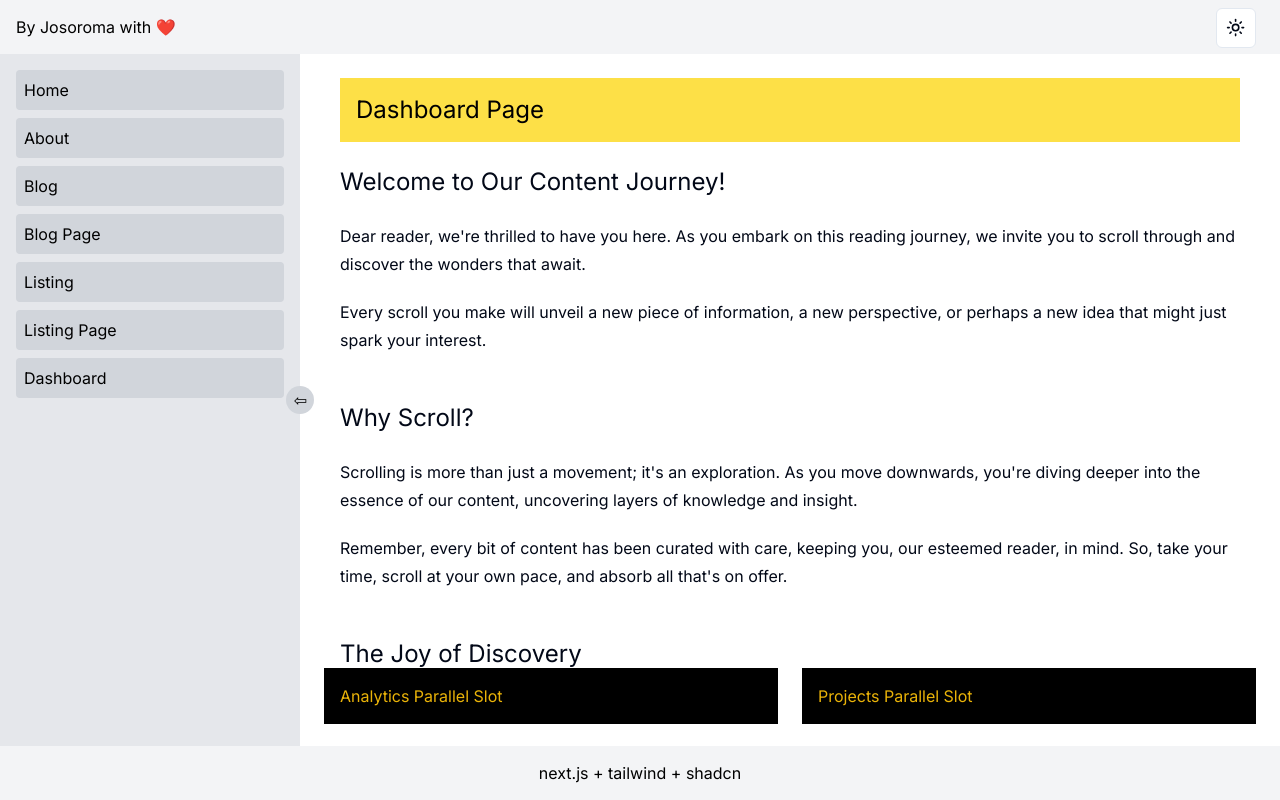
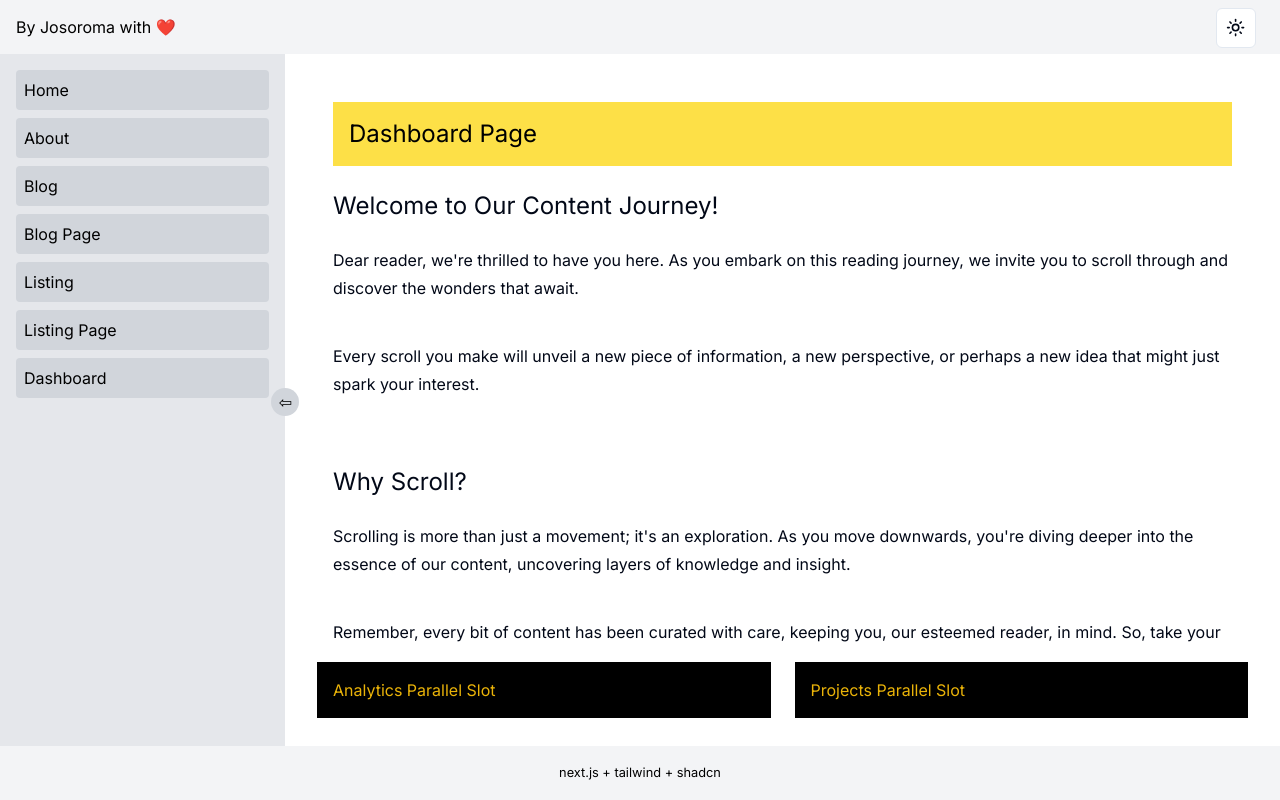
Before and after one commit to josoroma/New-Kidz-On-The-Grid, a Next.js app: page /dashboard in a window 1280 px wide. Built offline with nearby package versions, Linux system fonts and the light colour scheme.

Commit message:
Move from flex to grid

```diff
--- a/app/dashboard/@analytics/page.tsx
+++ b/app/dashboard/@analytics/page.tsx
@@ -1,3 +1,3 @@
 export default function Page() {
-  return <p className="pb-4">Analytics Parallel Slot</p>;
+  return <>Analytics Parallel Slot</>;
 }
--- a/app/dashboard/@projects/page.tsx
+++ b/app/dashboard/@projects/page.tsx
@@ -1,3 +1,3 @@
 export default function Page() {
-  return <p className="pb-4">Projects Parallel Slot</p>;
+  return <>Projects Parallel Slot</>;
 }
--- a/app/dashboard/page.tsx
+++ b/app/dashboard/page.tsx
@@ -2,7 +2,7 @@ import Content from "@/components/content";
 
 export default function Page() {
   return (
-    <div className="custom-page">
+    <div className="custom-dashboard-page">
       <h2>Dashboard Page</h2>
       <Content />
     </div>
--- a/app/globals.css
+++ b/app/globals.css
@@ -85,26 +85,30 @@
   }
 
   .custom-root-layout {
-    @apply flex flex-col h-screen;
+    @apply grid grid-flow-row h-screen;
   }
 
   .custom-section-layout {
     @apply bg-gray-100 p-4;
   }
 
-  .custom-page-layout {
-    @apply flex flex-col h-[calc(100vh-138px)] p-6;
+  .custom-dashboard-page-layout {
+    @apply grid grid-flow-row h-[calc(100vh-120px)] p-6;
   }
 
-  .custom-dashboard-page-layout {
-    @apply flex flex-col h-[calc(100vh-138px)] px-4;
+  .custom-dashboard-page {
+    @apply bg-background text-foreground grid grid-flow-row h-[calc(100vh-240px)] overflow-y-auto p-4 prose-base scroll-smooth;
+  }
+
+  .custom-page-layout {
+    @apply grid grid-flow-row h-[calc(100vh-120px)] p-6;
   }
 
   .custom-page {
-    @apply bg-background text-foreground flex-grow h-[calc(100vh-138px)] overflow-y-auto p-4 prose-base scroll-smooth;
+    @apply bg-background text-foreground grid grid-flow-row h-[calc(100vh-120px)] overflow-y-auto p-4 prose-base scroll-smooth;
   }
 
   .custom-page-with-centered-content {
-    @apply flex items-center justify-center h-[calc(100vh-138px)];
+    @apply grid place-items-center h-[calc(100vh-120px)];
   }
 }
--- a/components/footer/index.tsx
+++ b/components/footer/index.tsx
@@ -1,7 +1,7 @@
 export default function Footer() {
   return (
-    <footer className="dark:bg-gray-800 bg-gray-100 dark:text-white text-black px-4 sticky top-0 z-10 h-[54px] max-h-[54px] flex items-center justify-center">
-      next.js + tailwind + shadcn
+    <footer className="dark:bg-gray-800 bg-gray-100 dark:text-white text-black px-4 sticky top-0 z-10 h-[54px] max-h-[54px] grid place-items-center">
+      <p className="text-[.8rem]">next.js + tailwind + shadcn</p>
     </footer>
   );
 }
--- a/components/header/index.tsx
+++ b/components/header/index.tsx
@@ -1,7 +1,7 @@
 export default function Header() {
   return (
-    <header className="dark:bg-gray-800 bg-gray-100 dark:text-white text-black px-4 sticky top-0 z-10 h-[54px] max-h-[54px] flex items-center">
-      By Josoroma with ❤️
+    <header className="dark:bg-gray-800 bg-gray-100 dark:text-white text-black px-4 sticky top-0 z-10 h-[54px] max-h-[54px] grid items-center">
+      <h1 className="text-[1rem]">By Josoroma with ❤️</h1>
     </header>
   );
 }
--- a/components/main/index.tsx
+++ b/components/main/index.tsx
@@ -1,6 +1,6 @@
 "use client";
 
-import { useState } from "react";
+import { useState, useEffect } from "react";
 
 export default function Main({
   children,
@@ -11,26 +11,50 @@ export default function Main({
 }) {
   const [isAsideCollapsed, setIsAsideCollapsed] = useState(false);
 
+  // Check for window resize
+  useEffect(() => {
+    const handleResize = () => {
+      if (window.innerWidth < 600) {
+        setIsAsideCollapsed(true);
+      } else {
+        setIsAsideCollapsed(false);
+      }
+    };
+
+    window.addEventListener("resize", handleResize);
+    handleResize(); // Call once initially
+
+    return () => {
+      window.removeEventListener("resize", handleResize);
+    };
+  }, []);
+
   return (
-    <main className="flex-1 flex overflow-y-hidden">
+    <main
+      className={`grid h-full overflow-y-hidden ${
+        isAsideCollapsed ? "grid-cols-[0px,1fr]" : "grid-cols-[285px,1fr]"
+      }`}
+    >
       <aside
-        className={`bg-gray-200 p-4 relative transition-all duration-300 ease-in-out ${
+        className={`bg-background relative transition-all duration-300 ease-in-out ${
           isAsideCollapsed
-            ? "w-0 flex-shrink-0 animate-out slide-out-to-left"
-            : "min-w-[300px] w-3/10 animate-in slide-in-from-left"
+            ? "animate-out slide-out-to-left p-2.5"
+            : "animate-in slide-in-from-left bg-gray-200 p-4"
         }`}
       >
         <nav className={`sticky top-4 ${isAsideCollapsed ? "hidden" : ""}`}>
           {nav}
         </nav>
         <button
-          className={`absolute top-1/2 right-[-.9rem] transform -translate-y-1/2 dark:bg-yellow-300 bg-gray-300 text-black rounded-full w-7 h-7 flex items-center justify-center`}
+          className={`absolute top-1/2 right-[-.9rem] transform -translate-y-1/2 dark:bg-yellow-300 bg-gray-300 text-black rounded-full w-7 h-7 grid place-items-center`}
           onClick={() => setIsAsideCollapsed(!isAsideCollapsed)}
         >
           {isAsideCollapsed ? "⇨" : "⇦"}
         </button>
       </aside>
-      <section className="p-2 flex-grow">{children}</section>
+      <section className={`${isAsideCollapsed ? "p-4 px-8" : "p-2"}`}>
+        {children}
+      </section>
     </main>
   );
 }
--- a/components/nav/index.tsx
+++ b/components/nav/index.tsx
@@ -2,7 +2,7 @@ import Link from "next/link";
 
 export default function Nav() {
   return (
-    <>
+    <nav>
       <Link href="/">
         <div className="text-black bg-gray-300 hover:text-yellow-500 hover:bg-black p-2 rounded mb-2 cursor-pointer">
           Home
@@ -38,6 +38,6 @@ export default function Nav() {
           Dashboard
         </div>
       </Link>
-    </>
+    </nav>
   );
 }
--- a/components/userAvatar/index.tsx
+++ b/components/userAvatar/index.tsx
@@ -4,7 +4,7 @@ export function UserAvatar() {
   return (
     <Avatar>
       <AvatarImage src="https://github.com/shadcn.png" alt="@shadcn" />
-      <AvatarFallback>CN</AvatarFallback>
+      <AvatarFallback>JO</AvatarFallback>
     </Avatar>
   );
 }
```
